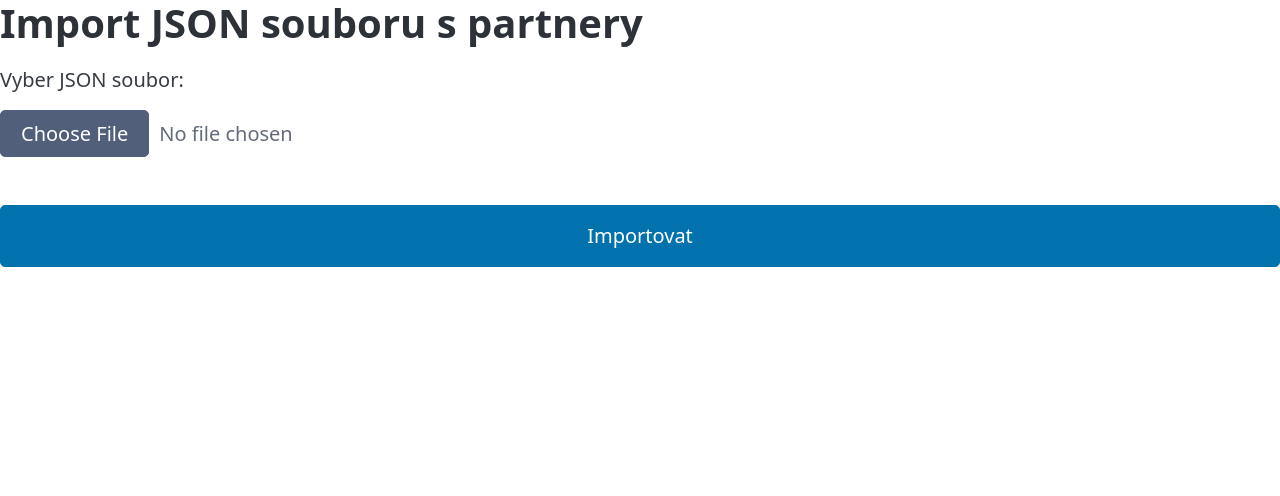
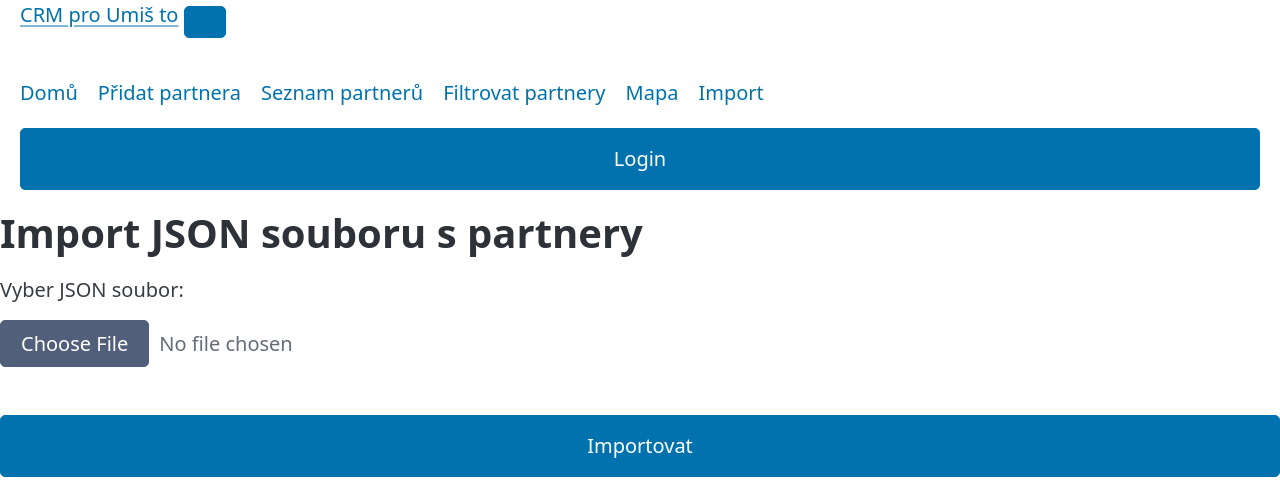
Before and after one commit to Hakliano/CRM_2, a Django app: page /import/ in a window 1280 px wide. Shown: the top 496 px of the page. Run offline with Django 4.2, Linux system fonts and the light colour scheme; some libraries are stand-ins or nearby versions.

Commit message:
added new feature-import nav

```diff
--- a/partners/templates/partners/import_partners.html
+++ b/partners/templates/partners/import_partners.html
@@ -7,6 +7,50 @@
     <title>Import partnerů</title>
   </head>
   <body>
+    <nav class="navbar navbar-expand-lg navbar-dark bg-dark mb-4">
+      <div class="container-fluid">
+          <a class="navbar-brand" href="#">CRM pro Umiš to</a>
+          <button class="navbar-toggler" type="button" data-bs-toggle="collapse" data-bs-target="#navbarNav" aria-controls="navbarNav" aria-expanded="false" aria-label="Toggle navigation">
+              <span class="navbar-toggler-icon"></span>
+          </button>
+          <div class="collapse navbar-collapse" id="navbarNav">
+              <ul class="navbar-nav me-auto">
+                  <li class="nav-item">
+                      <a class="nav-link" href="{% url 'home' %}">Domů</a>
+                  </li>
+                  <li class="nav-item">
+                      <a class="nav-link" href="{% url 'novy_partner' %}">Přidat partnera</a>
+                  </li>
+                  <li class="nav-item">
+                      <a class="nav-link" href="{% url 'seznam_partneru' %}">Seznam partnerů</a>
+                  </li>
+                  <li class="nav-item">
+                      <a class="nav-link" href="{% url 'filtr_partneru' %}">Filtrovat partnery</a>
+                  </li>
+                  <li class="nav-item">
+                      <a class="nav-link" href="{% url 'mapa_partneru' %}">Mapa</a>
+                  </li>
+                  <li class="nav-item">
+                      <a class="nav-link" href="{% url 'import-partners' %}">Import</a>
+                  </li>
+              </ul>
+
+
+              <div class="d-flex align-items-center">
+                  {% if request.user.is_authenticated %}
+                  <form method="post" action="{% url 'logout' %}" style="display:inline;">
+                      {% csrf_token %}
+                      <button type="submit" class="btn btn-outline-danger">Odhlásit se</button>
+                  </form>
+                  {% else %}
+                  <form method="post" action="{% url 'login' %}" style="display:inline;">
+                      {% csrf_token %}
+                      <button type="submit" class="btn btn-outline-danger">Login</button>
+                  </form>
+                  {% endif %}
+              </div>
+      </div>
+  </nav>
     <h1>Import JSON souboru s partnery</h1>
 
     {% if messages %}
```
